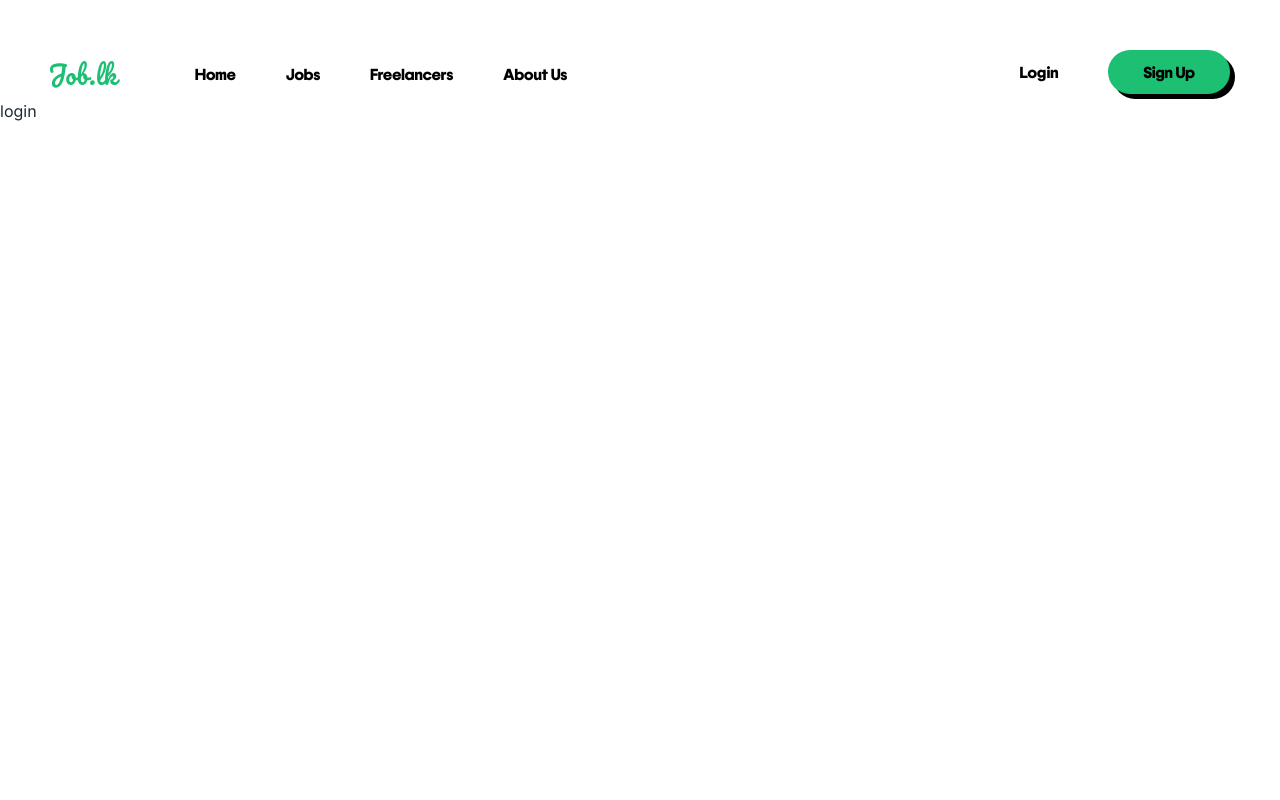
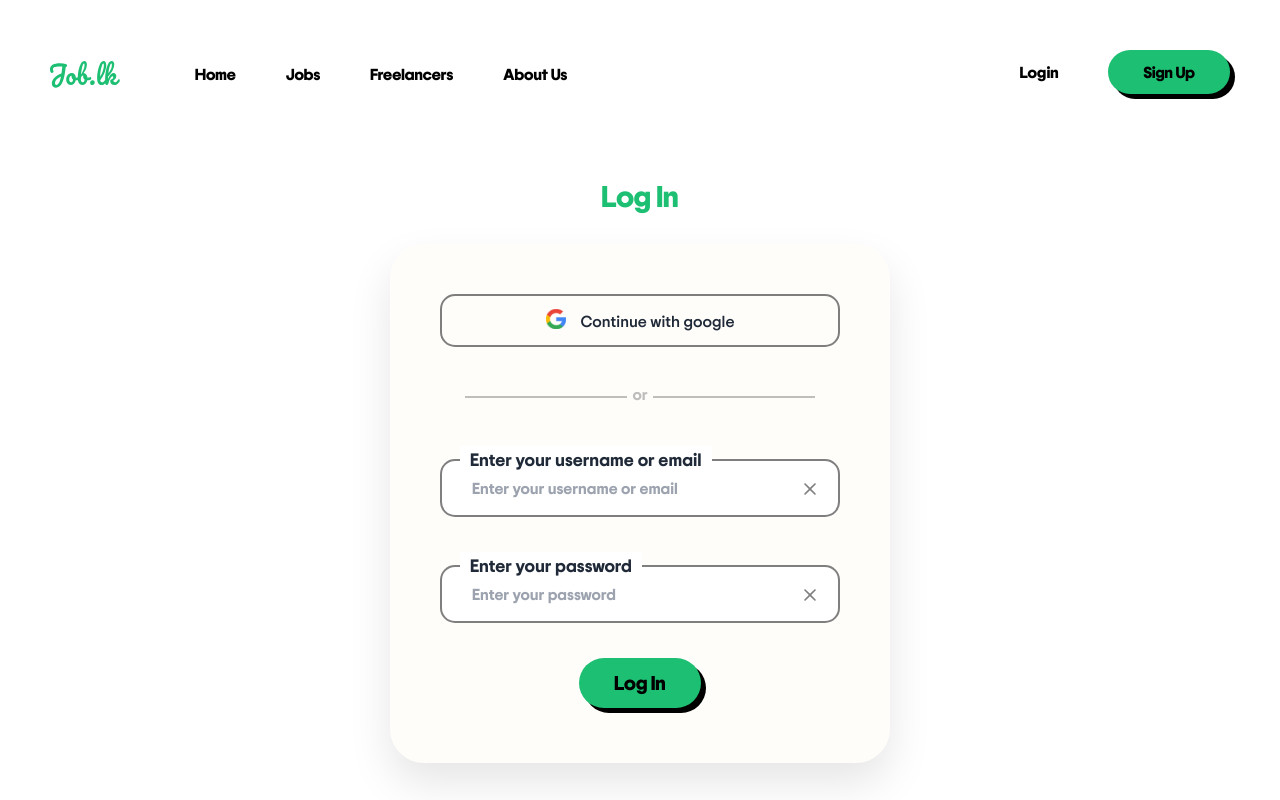
Before and after one commit to ManethSW/verceltest, a Next.js app: page /login in a window 1280 px wide. Built offline with nearby package versions, Linux system fonts and the light colour scheme.

Commit message:
Added login page

```diff
--- /dev/null
+++ b/app/context/UserContext.jsx
@@ -0,0 +1,18 @@
+import { createContext, useContext, useState } from 'react';
+
+// Create a UserContext
+const UserContext = createContext();
+
+// Create a custom hook to use the UserContext, this is just for convenience
+export const useUser = () => useContext(UserContext);
+
+// This is the provider component you wrap your app with
+export const UserProvider = ({ children }) => {
+  const [user, setUser] = useState(null);
+
+  return (
+    <UserContext.Provider value={{ user, setUser }}>
+      {children}
+    </UserContext.Provider>
+  );
+};
--- a/app/login/page.jsx
+++ b/app/login/page.jsx
@@ -1,9 +1,147 @@
-import React from 'react'
+"use client";
+import React, { useState, useCallback, useContext } from "react";
+import Image from "next/image";
+// import styles from "../RegisterForm/RegisterForm.module.css";
+import styles from "./page.module.css";
+import RegisterInput from "../components/Input/Input";
+import useInputValidation from "../hooks/UserInputValidation";
+import axios from "axios";
+import { GoogleOAuthProvider, useGoogleLogin } from "@react-oauth/google";
+import Cookies from "js-cookie";
 
-const login = () => {
+const USERNAME_OR_EMAIL_REGEX =
+  /^[a-zA-Z0-9._%+-]+@[a-zA-Z0-9.-]+\.[a-zA-Z]{2,}$|^[a-zA-Z0-9]{3,15}$/;
+const PASSWORD_REGEX =
+  // /^(?=.*[a-z])(?=.*[A-Z])(?=.*\d)(?=.*[@$!%*?&])[A-Za-z\d@$!%*?&]{8,}$/;
+  /^(?=.*[A-Za-z])(?=.*\d)[A-Za-z\d]{8,}$/;
+
+const Login = () => {
+  const [usernameOrEmail, usernameOrEmailValid, validateUsernameOrEmail] =
+    useInputValidation("", (value) => USERNAME_OR_EMAIL_REGEX.test(value));
+  const [password, passwordValid, validatePassword] = useInputValidation(
+    "",
+    (value) => PASSWORD_REGEX.test(value)
+  );
+
+  const handleLogin = async (e) => {
+    e.preventDefault();
+
+    if (usernameOrEmailValid === "valid" && passwordValid === "valid") {
+      const loginUrl =
+        "https://1e33-2402-d000-813c-10e5-bd13-b092-4239-a7c9.ngrok-free.app/auth/login";
+      const headers = {
+        auth_token: "LASDLkoasnkdnawndkansjNKJFNKJANSKN",
+      };
+      const data = {
+        email: usernameOrEmail,
+        password: password,
+      };
+
+      try {
+        const loginResponse = await axios.post(loginUrl, data, { headers });
+        console.log(loginResponse.data);
+        const newHeaders = {
+          auth_token: "LASDLkoasnkdnawndkansjNKJFNKJANSKN",
+        };
+        const userUrl = `https://1e33-2402-d000-813c-10e5-bd13-b092-4239-a7c9.ngrok-free.app/user?email=${usernameOrEmail}`;
+        const userResponse = await axios.get(userUrl, {
+          headers: newHeaders,
+        });
+        console.log(userResponse.data);
+        setUser({
+          ...user,
+          username: userResponse.data.username,
+          email: userResponse.data.email,
+        });
+      } catch (error) {
+        console.error(error.response.data);
+      }
+    }
+  };
+
+  const GoogleLoginButton = () => {
+    const handleGoogleLogin = useGoogleLogin({
+      onSuccess: async (response) => {
+        const { access_token } = response;
+
+        // Get the user's information from Google's APIs
+        const res = await fetch(
+          "https://www.googleapis.com/oauth2/v1/userinfo?alt=json",
+          {
+            headers: {
+              Authorization: `Bearer ${access_token}`,
+            },
+          }
+        );
+        const googleUser = await res.json();
+
+        const { email, name } = googleUser;
+        const newUser = { username: name, email }; // Adjust this according to your server's requirements
+        console.log(newUser.email + " " + newUser.username);
+
+        console.log(response.data);
+      },
+      onFailure: (response) => {
+        console.error(response);
+      },
+    });
+
+    return (
+      <div className={styles.google} onClick={handleGoogleLogin}>
+        <div className={styles.googleicon}>
+          <Image
+            src="/google.svg"
+            alt="Logo"
+            width={1}
+            height={1}
+            layout="responsive"
+          />
+        </div>
+        <p>Continue with google</p>
+      </div>
+    );
+  };
+
   return (
-    <div>login</div>
-  )
-}
+    <GoogleOAuthProvider clientId="286854776272-tij0a772behg9qnd0v0667bga8rqj0p2.apps.googleusercontent.com">
+      <div>
+        <h1 className={styles.formtitle}>Log In</h1>
+        <div className={styles.registerform}>
+          <GoogleLoginButton />
+          <div className={styles.dividercontainer}>
+            <div></div>
+            <p>or</p>
+            <div></div>
+          </div>
+          <form onSubmit={handleLogin}>
+            <div className={styles.inputcontainer}>
+              <RegisterInput
+                id="usernameOrEmail"
+                type="text"
+                placeholder="Enter your username or email"
+                value={usernameOrEmail}
+                isValid={usernameOrEmailValid}
+                onChange={validateUsernameOrEmail}
+              />
+              <RegisterInput
+                id="password"
+                type="password"
+                placeholder="Enter your password"
+                value={password}
+                isValid={passwordValid}
+                onChange={validatePassword}
+              />
+            </div>
+            <div className={styles.register}>
+              <button type="submit" className={styles.actionButton}>
+                Log In
+              </button>
+            </div>
+          </form>
+        </div>
+      </div>
+    </GoogleOAuthProvider>
+  );
+};
 
-export default login
+export default Login;
--- a/app/login/page.module.css
+++ b/app/login/page.module.css
@@ -0,0 +1,129 @@
+.formtitle {
+    font-size: 30px;
+    font-family: 'tripsans-ultra';
+    color: #1DBF73;
+    text-align: center;
+    margin: 75px 0px 25px 0px;
+}
+
+.registerform {
+    overflow: visible!important;
+    width: 500px;
+    height: auto;
+    margin: 0px auto;
+    padding: 50px;
+    border-radius: 34px;
+    background: #FFFDFA;
+    box-shadow: 0px 20px 43px 0px rgba(0, 0, 0, 0.10);
+    display: flex;
+    flex-direction: column;
+    row-gap: 35px;
+}
+
+.google {
+    height: auto;
+    display: flex;
+    flex-direction: row;
+    justify-content: center;
+    column-gap: 15px;
+    padding: 12.5px 0px;
+    width: 100%;
+    border: 2px solid rgba(0, 0, 0, 0.5);
+    border-radius: 15px;
+    cursor: pointer;
+}
+
+.googleicon {
+    width: 20px;
+}
+
+.google p {
+    font-family: 'tripsans-medium';
+    font-size: 16px;
+}
+
+.dividercontainer {
+    display: flex;
+    align-items: center;
+    column-gap: 5px;
+    padding: 0 25px;
+}
+
+.dividercontainer div {
+    width: 100%;
+    height: 2px;
+    background: rgba(0, 0, 0, 0.25);
+}
+
+.dividercontainer p {
+    color: rgba(0, 0, 0, 0.25);
+    font-family: 'tripsans-bold';
+    margin-bottom: 5px;
+}
+
+.inputcontainer {
+    display: grid;
+    grid-template-columns: 1fr;
+    gap: 35px;
+    margin-bottom: 35px;
+}
+
+.agreeterms input[type="checkbox"] {
+    display: none;
+  }
+
+  /* Create a new box to replace the checkbox */
+  .agreeterms input[type="checkbox"] + label {
+    position: relative;
+    padding-left: 35px;
+    cursor: pointer;
+    font-family: 'tripsans-bold';
+    color: rgba(0, 0, 0, 0.75);
+  }
+
+  .agreeterms input[type="checkbox"] + label::before {
+    content: '';
+    position: absolute;
+    left: 0;
+    top: 0;
+    width: 20px;
+    height: 20px;
+    border: 2px solid #000;
+    border-radius: 5px;
+  }
+
+  .agreeterms input[type="checkbox"]:checked + label::after {
+    content: '';
+    position: absolute;
+    left: 7px; /* Adjust as needed */
+    top: 3px; /* Adjust as needed */
+    width: 8px; /* Adjust as needed */
+    height: 12px; /* Adjust as needed */
+    border: solid rgba(0, 0, 0, 1);
+    border-width: 0 3px 3px 0;
+    border-radius: 3px; /* Add this line */
+    transform: rotate(45deg);
+}
+
+  .actionButton {
+    font-family: 'tripsans-ultra';
+    border: none;
+    outline: none;
+    font-size: 20px;
+    color: black;
+    cursor: pointer;
+    background-color: #1DBF73;
+    padding: 10px 35px;
+    display: grid;
+    justify-content: center;
+    margin: 0px auto 5px auto;
+    border-radius: 50px;
+    box-shadow: 5px 5px 0px 0px black;
+    overflow: auto;
+    transition: all 0.3s ease-in 0s;
+}
+
+
+.actionButton:hover {
+    box-shadow: 7.5px 5px 0px 0px black;
+}
--- a/package.json
+++ b/package.json
@@ -13,6 +13,7 @@
     "@react-oauth/google": "^0.12.1",
     "axios": "^1.6.2",
     "dotenv": "^16.3.1",
+    "js-cookie": "^3.0.5",
     "next": "14.0.3",
     "react": "^18",
     "react-dom": "^18"
```
Also changed, not shown: 1 other file (tests, documents, lock files or other folders).
